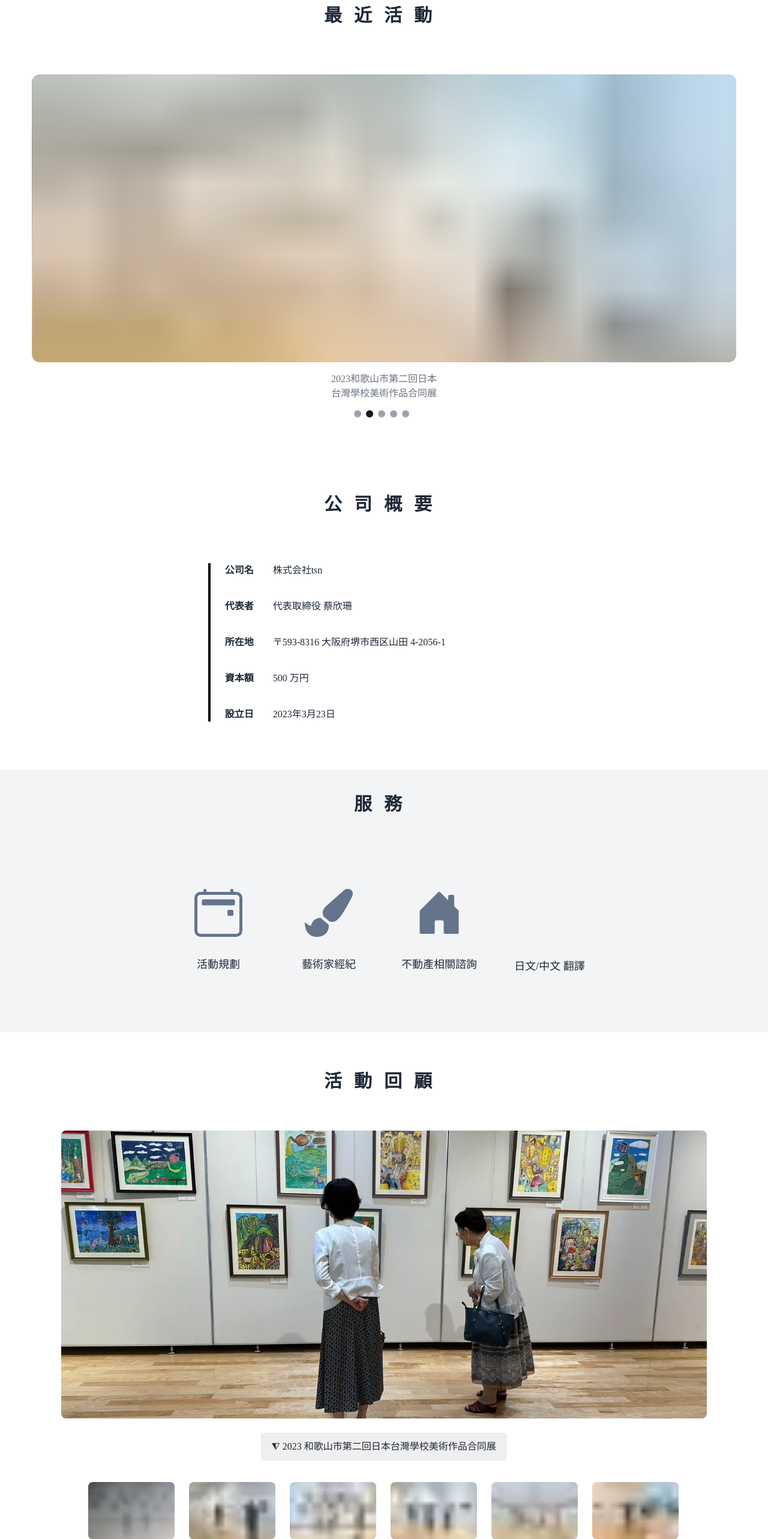
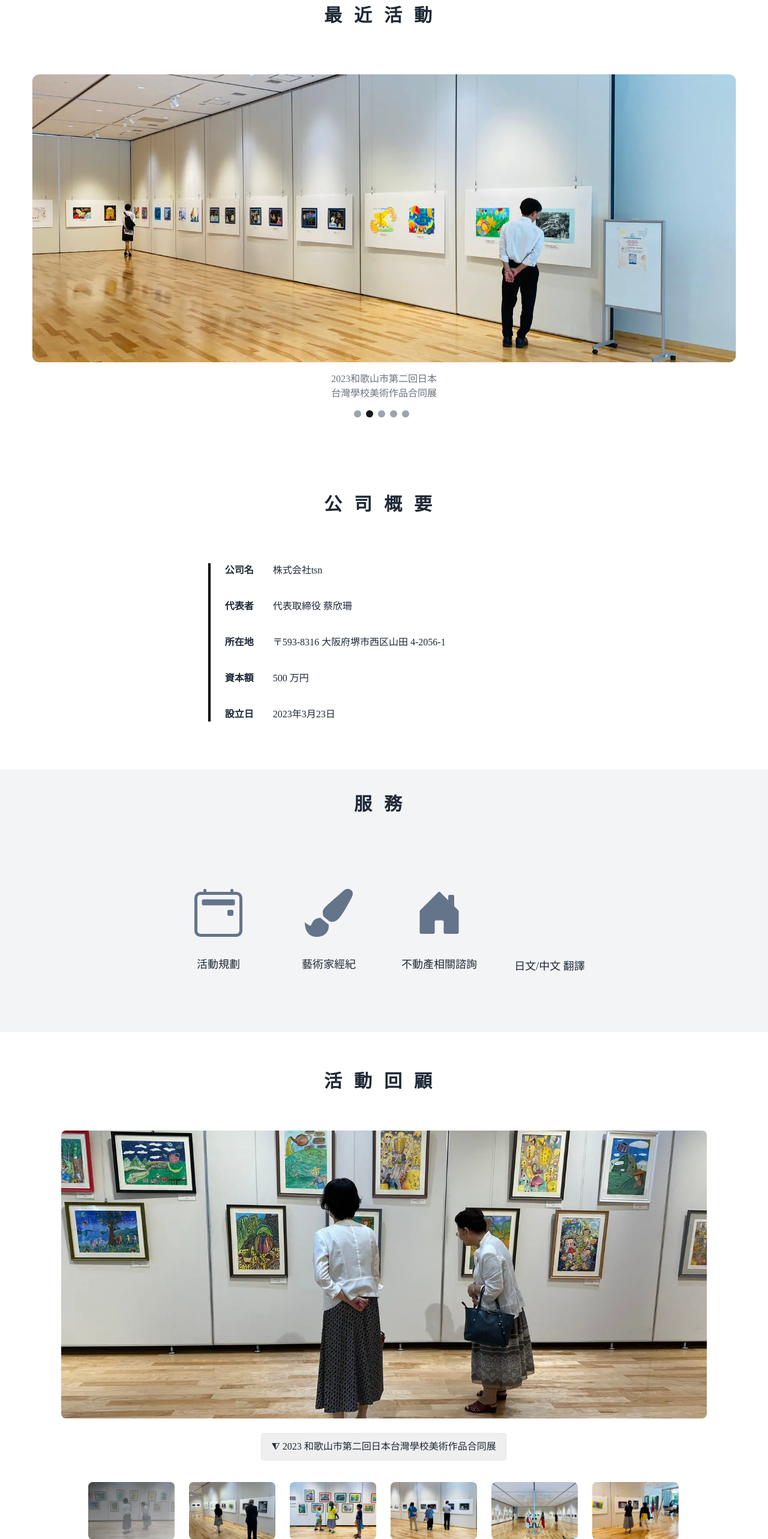
Before and after one commit to HeavenAQ/tsn-official, a React (Create React App) app: page / in a window 1280 px wide. Shown: the part 880-3446 px from the top of the page at 60% size. Built offline with nearby package versions, Linux system fonts and the light colour scheme; some icons are missing; what tailwindcss-animated would draw is missing.

Commit message:
[Fix] Fix react setState concurrency issues

```diff
--- a/src/components/Carousel.tsx
+++ b/src/components/Carousel.tsx
@@ -59,7 +59,6 @@ const Carousel = ({ images }: Props): JSX.Element => {
                                         ? 'opacity-0'
                                         : 'opacity-100 animate-pulse duration-100 animate-infinite'
                                 }`}
-                                key={i}
                                 src={image.srcSm}
                                 alt={image.alt}
                             />
@@ -69,12 +68,10 @@ const Carousel = ({ images }: Props): JSX.Element => {
                                         ? 'opacity-100'
                                         : 'opacity-0'
                                 }`}
-                                key={i}
                                 src={image.src}
                                 alt={image.alt}
-                                loading="lazy"
                                 onLoad={_ =>
-                                    setLoadedIndices([...loadedIndices, i])
+                                    setLoadedIndices((e: number[]) => [...e, i])
                                 }
                             />
                             <p className="my-4 text-center text-gray-500">
--- a/src/layout/EventGallery.tsx
+++ b/src/layout/EventGallery.tsx
@@ -79,8 +79,9 @@ const Thumbnails = (
                                 ? 'opacity-100'
                                 : 'opacity-0'
                         }`}
-                        loading="lazy"
-                        onLoad={_ => setLoadedIdices([...loadedIdices, i])}
+                        onLoad={_ =>
+                            setLoadedIdices((e: number[]) => [...e, i])
+                        }
                     />
                 </div>
             </div>
```
